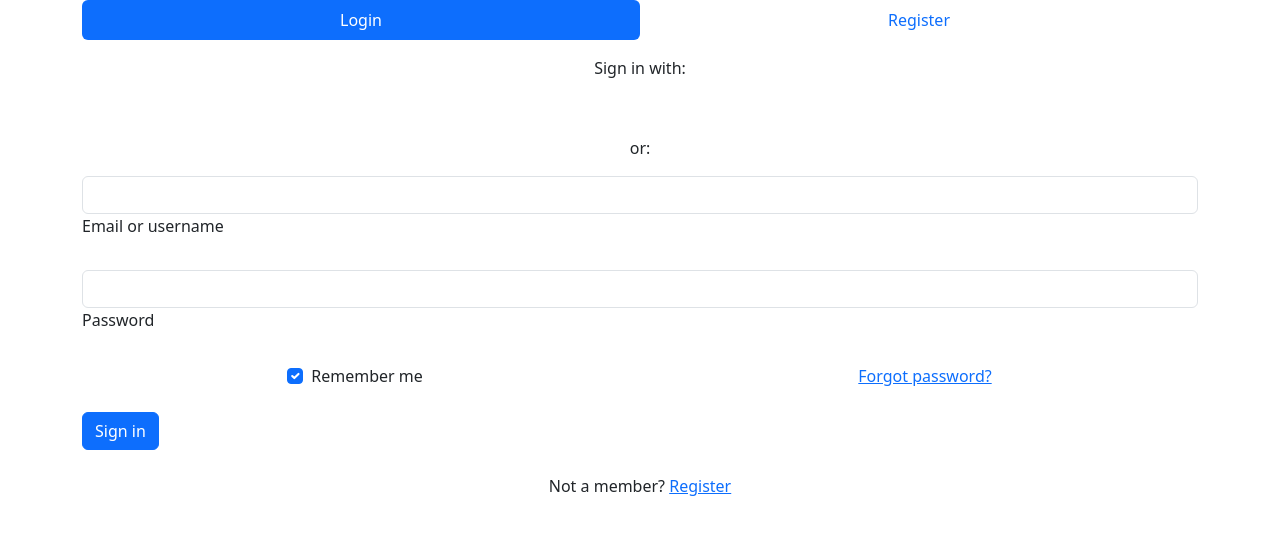
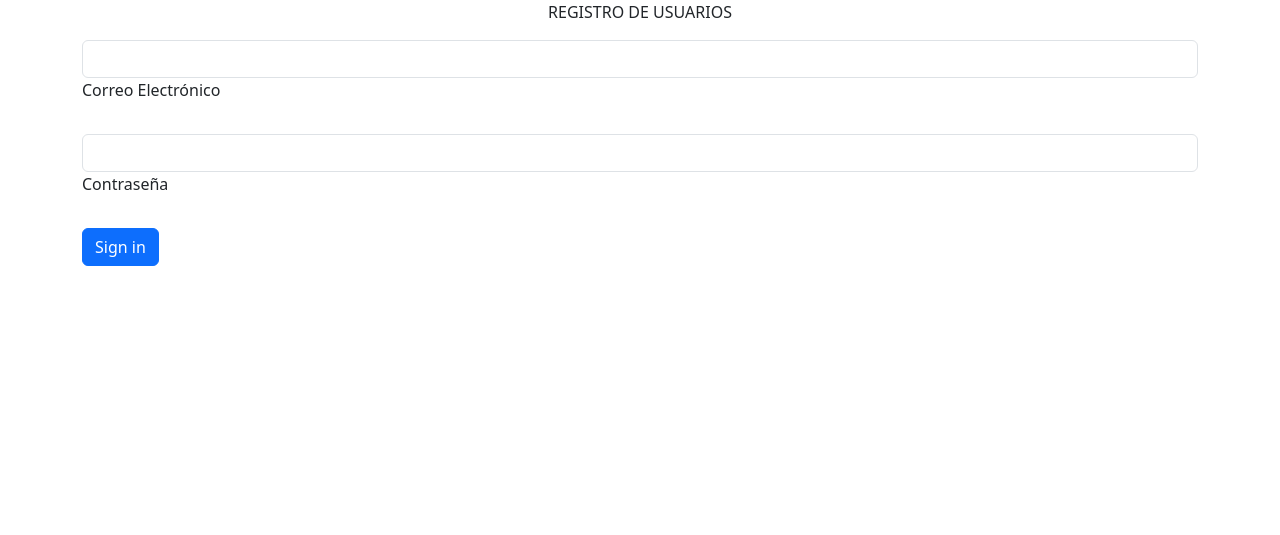
Before and after one commit to SairMezaG/Segundo-trabajo-de-Django, a Django app: page / in a window 1280 px wide. Shown: the top 535 px of the page. Run offline with Django 5.2, Linux system fonts and the light colour scheme; some libraries are stand-ins or nearby versions.

Commit message:
Se cambia el formulario de inicio de sesion

```diff
--- a/MesaDeServicios/MesaServicios/templates/inicioDeSesion.html
+++ b/MesaDeServicios/MesaServicios/templates/inicioDeSesion.html
@@ -7,146 +7,34 @@
 {% endblock %}
 
 {% block contenido %}
-<!-- Pills navs -->
-<ul class="nav nav-pills nav-justified mb-3" id="ex1" role="tablist">
-  <li class="nav-item" role="presentation">
-    <a class="nav-link active" id="tab-login" data-mdb-pill-init href="#pills-login" role="tab"
-      aria-controls="pills-login" aria-selected="true">Login</a>
-  </li>
-  <li class="nav-item" role="presentation">
-    <a class="nav-link" id="tab-register" data-mdb-pill-init href="#pills-register" role="tab"
-      aria-controls="pills-register" aria-selected="false">Register</a>
-  </li>
-</ul>
-<!-- Pills navs -->
 
-<!-- Pills content -->
 <div class="tab-content">
   <div class="tab-pane fade show active" id="pills-login" role="tabpanel" aria-labelledby="tab-login">
     <form>
-      <div class="text-center mb-3">
-        <p>Sign in with:</p>
-        <button  type="button" data-mdb-button-init data-mdb-ripple-init class="btn btn-link btn-floating mx-1">
-          <i class="fab fa-facebook-f"></i>
-        </button>
 
-        <button  type="button" data-mdb-button-init data-mdb-ripple-init class="btn btn-link btn-floating mx-1">
-          <i class="fab fa-google"></i>
-        </button>
-
-        <button  type="button" data-mdb-button-init data-mdb-ripple-init class="btn btn-link btn-floating mx-1">
-          <i class="fab fa-twitter"></i>
-        </button>
-
-        <button  type="button" data-mdb-button-init data-mdb-ripple-init class="btn btn-link btn-floating mx-1">
-          <i class="fab fa-github"></i>
-        </button>
-      </div>
-
-      <p class="text-center">or:</p>
+      <p class="text-center">REGISTRO DE USUARIOS</p>
 
       <!-- Email input -->
       <div data-mdb-input-init class="form-outline mb-4">
         <input type="email" id="loginName" class="form-control" />
-        <label class="form-label" for="loginName">Email or username</label>
+        <label class="form-label" for="loginName">Correo Electrónico</label>
       </div>
 
       <!-- Password input -->
       <div data-mdb-input-init class="form-outline mb-4">
         <input type="password" id="loginPassword" class="form-control" />
-        <label class="form-label" for="loginPassword">Password</label>
+        <label class="form-label" for="loginPassword">Contraseña</label>
       </div>
 
-      <!-- 2 column grid layout -->
-      <div class="row mb-4">
-        <div class="col-md-6 d-flex justify-content-center">
-          <!-- Checkbox -->
-          <div class="form-check mb-3 mb-md-0">
-            <input class="form-check-input" type="checkbox" value="" id="loginCheck" checked />
-            <label class="form-check-label" for="loginCheck"> Remember me </label>
-          </div>
-        </div>
 
-        <div class="col-md-6 d-flex justify-content-center">
-          <!-- Simple link -->
-          <a href="#!">Forgot password?</a>
-        </div>
-      </div>
+
 
       <!-- Submit button -->
       <button type="submit" data-mdb-button-init data-mdb-ripple-init class="btn btn-primary btn-block mb-4">Sign in</button>
 
       <!-- Register buttons -->
-      <div class="text-center">
-        <p>Not a member? <a href="#!">Register</a></p>
-      </div>
     </form>
-  </div>
-  <div class="tab-pane fade" id="pills-register" role="tabpanel" aria-labelledby="tab-register">
-    <form>
-      <div class="text-center mb-3">
-        <p>Sign up with:</p>
-        <button  type="button" data-mdb-button-init data-mdb-ripple-init class="btn btn-link btn-floating mx-1">
-          <i class="fab fa-facebook-f"></i>
-        </button>
 
-        <button  type="button" data-mdb-button-init data-mdb-ripple-init class="btn btn-link btn-floating mx-1">
-          <i class="fab fa-google"></i>
-        </button>
-
-        <button  type="button" data-mdb-button-init data-mdb-ripple-init class="btn btn-link btn-floating mx-1">
-          <i class="fab fa-twitter"></i>
-        </button>
-
-        <button  type="button" data-mdb-button-init data-mdb-ripple-init class="btn btn-link btn-floating mx-1">
-          <i class="fab fa-github"></i>
-        </button>
-      </div>
-
-      <p class="text-center">or:</p>
-
-      <!-- Name input -->
-      <div data-mdb-input-init class="form-outline mb-4">
-        <input type="text" id="registerName" class="form-control" />
-        <label class="form-label" for="registerName">Name</label>
-      </div>
-
-      <!-- Username input -->
-      <div data-mdb-input-init class="form-outline mb-4">
-        <input type="text" id="registerUsername" class="form-control" />
-        <label class="form-label" for="registerUsername">Username</label>
-      </div>
-
-      <!-- Email input -->
-      <div data-mdb-input-init class="form-outline mb-4">
-        <input type="email" id="registerEmail" class="form-control" />
-        <label class="form-label" for="registerEmail">Email</label>
-      </div>
-
-      <!-- Password input -->
-      <div data-mdb-input-init class="form-outline mb-4">
-        <input type="password" id="registerPassword" class="form-control" />
-        <label class="form-label" for="registerPassword">Password</label>
-      </div>
-
-      <!-- Repeat Password input -->
-      <div data-mdb-input-init class="form-outline mb-4">
-        <input type="password" id="registerRepeatPassword" class="form-control" />
-        <label class="form-label" for="registerRepeatPassword">Repeat password</label>
-      </div>
-
-      <!-- Checkbox -->
-      <div class="form-check d-flex justify-content-center mb-4">
-        <input class="form-check-input me-2" type="checkbox" value="" id="registerCheck" checked
-          aria-describedby="registerCheckHelpText" />
-        <label class="form-check-label" for="registerCheck">
-          I have read and agree to the terms
-        </label>
-      </div>
-
-      <!-- Submit button -->
-      <button type="submit" data-mdb-button-init data-mdb-ripple-init class="btn btn-primary btn-block mb-3">Sign in</button>
-    </form>
   </div>
 </div>
 <!-- Pills content -->
```
